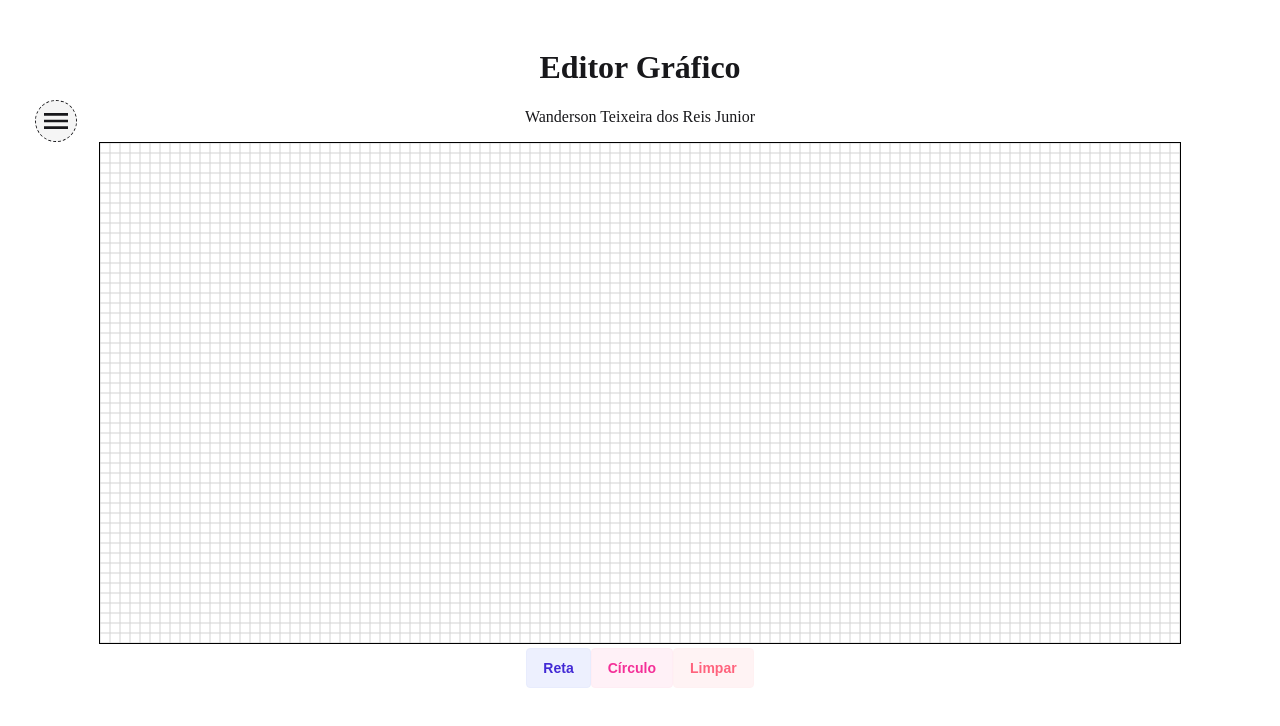
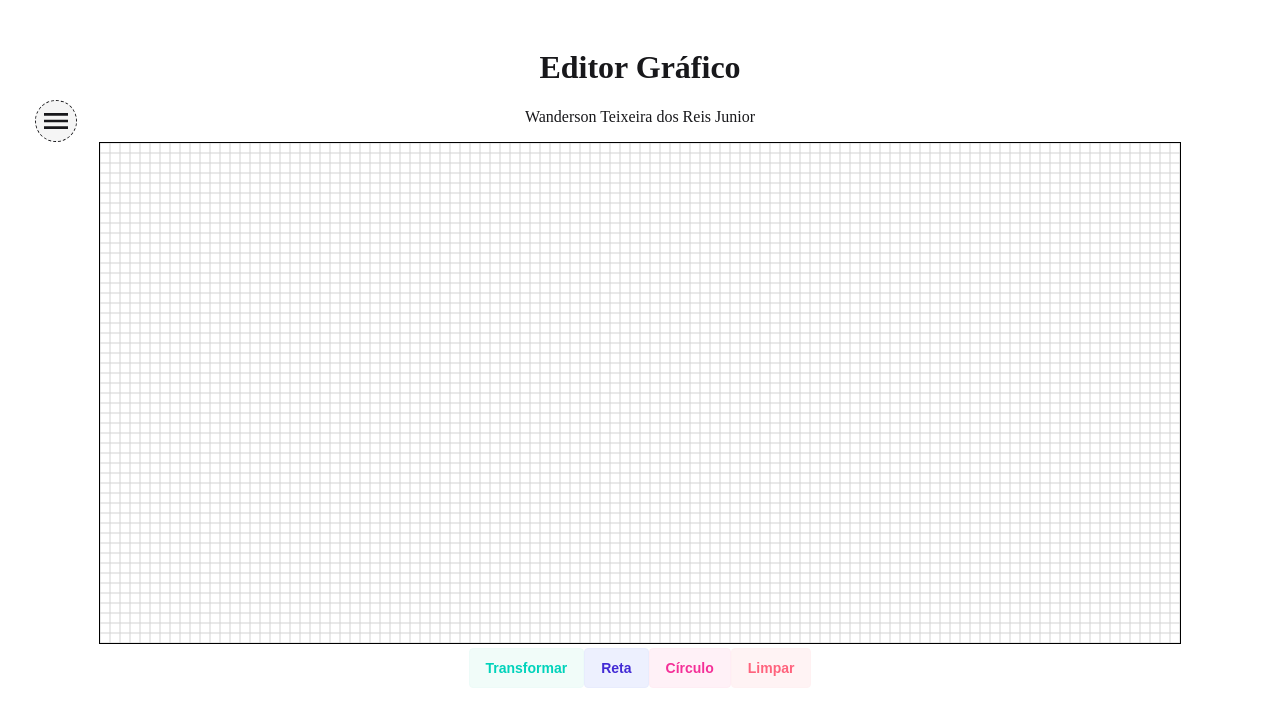
Before and after one commit to waands/TPCG_PAINT, a React (Vite) app: page / in a window 1280 px wide. Shown: the top 726 px of the page. Built offline with nearby package versions, Linux system fonts and the light colour scheme.

Commit message:
tried to implement shape translation and refactor drawing state management

```diff
--- a/src/App.tsx
+++ b/src/App.tsx
@@ -13,8 +13,8 @@ function App() {
     height: Math.floor((window.innerHeight - 300) / pixelSize) * pixelSize,
   });
   const [mode, setMode] = useState<string | null>(null);
-  const [drawnPixels, setDrawnPixels] = useState<
-    { x: number; y: number; type: string }[]
+  const [drawnShapes, setDrawnShapes] = useState<
+    { type: string; pixels: { x: number; y: number }[] }[]
   >([]);
 
   return (
@@ -38,10 +38,10 @@ function App() {
         pixelSize={pixelSize}
         mode={mode}
         canvasSize={canvasSize}
-        drawnPixels={drawnPixels}
-        setDrawnPixels={setDrawnPixels}
+        drawnShapes={drawnShapes}
+        setDrawnShapes={setDrawnShapes}
       />
-      <Functionalities setMode={setMode} setDrawnPixels={setDrawnPixels} />
+      <Functionalities setMode={setMode} setDrawnShapes={setDrawnShapes} />
     </div>
   );
 }
--- a/src/components/Canvas.tsx
+++ b/src/components/Canvas.tsx
@@ -1,5 +1,6 @@
 import React, { useRef, useEffect, useState } from 'react';
-import { drawDDA } from './Line';
+import { drawDDA } from '../utils/Line';
+import { translacao } from '../utils/TransformGeo2D';
 
 interface CanvasProps {
   mode: string | null;
@@ -7,9 +8,9 @@ interface CanvasProps {
   gridThickness: number;
   pixelSize: number;
   canvasSize: { width: number; height: number };
-  drawnPixels: { x: number; y: number; type:string }[];
-  setDrawnPixels: React.Dispatch<
-    React.SetStateAction<{ x: number; y: number; type: string }[]>
+  drawnShapes: { type: string; pixels: { x: number; y: number }[] }[];
+  setDrawnShapes: React.Dispatch<
+    React.SetStateAction<{ type: string; pixels: { x: number; y: number }[] }[]>
   >;
 }
 
@@ -20,7 +21,7 @@ export const colorPixel = (
   pixelSize: number,
 ) => {
   ctx.fillStyle = 'black';
-  ctx.fillRect(x*pixelSize, y*pixelSize, pixelSize, pixelSize);
+  ctx.fillRect(x * pixelSize, y * pixelSize, pixelSize, pixelSize);
 
   console.log(`Pintando pixel em (${x}, ${y})`);
 };
@@ -31,12 +32,13 @@ const Canvas: React.FC<CanvasProps> = ({
   gridThickness,
   pixelSize,
   canvasSize,
-  drawnPixels,
-  setDrawnPixels,
+  drawnShapes,
+  setDrawnShapes,
 }) => {
   const canvasRef = useRef<HTMLCanvasElement>(null);
   const [clicks, setClicks] = useState<{ x: number; y: number }[]>([]);
   const lastHighlightedRef = useRef<{ x: number; y: number } | null>(null);
+  const [selectedShape, setSelectedShape] = useState<{ type: string; pixels: { x: number; y: number }[] } | null>(null);
 
   // Função para destacar a posição do mouse
   const highlightMousePosition = (event: MouseEvent) => {
@@ -61,14 +63,23 @@ const Canvas: React.FC<CanvasProps> = ({
       if (showGrid) {
         ctx.strokeStyle = 'lightgray';
         ctx.lineWidth = gridThickness;
-        ctx.strokeRect(lastX * pixelSize, lastY * pixelSize, pixelSize, pixelSize);
+        ctx.strokeRect(
+          lastX * pixelSize,
+          lastY * pixelSize,
+          pixelSize,
+          pixelSize,
+        );
       }
 
-      // Redraw pixel if it was drawn before
-      const wasDrawn = drawnPixels.find(p => p.x === lastX && p.y === lastY);
+      // Verifica se o pixel foi desenhado antes
+      const wasDrawn = drawnShapes.some((shape) =>
+        shape.pixels.some((p) => p.x === lastX && p.y === lastY)
+      );
+
       if (wasDrawn) {
         colorPixel(ctx, lastX, lastY, pixelSize);
       }
+
     }
 
     // Draw new highlight
@@ -79,7 +90,6 @@ const Canvas: React.FC<CanvasProps> = ({
     // Update last highlighted position
     lastHighlightedRef.current = { x, y };
   };
-
 
   const drawGrid = (
     ctx: CanvasRenderingContext2D,
@@ -114,9 +124,12 @@ const Canvas: React.FC<CanvasProps> = ({
       drawGrid(ctx, canvas.width, canvas.height); // Redesenhar a grade
 
       // Redesenhar todos os pixels armazenados
-      drawnPixels.forEach(({ x, y }) => {
+      drawnShapes.forEach(({ pixels }) => {
+        pixels.forEach(({ x, y }) => {
           colorPixel(ctx, x, y, pixelSize);
         });
+      });
+
     };
 
     requestAnimationFrame(draw);
@@ -127,9 +140,25 @@ const Canvas: React.FC<CanvasProps> = ({
     return () => {
       //canvas.removeEventListener('mousemove', highlightMousePosition);
     };
-  }, [canvasSize, drawnPixels, showGrid, gridThickness, pixelSize]);
+  }, [canvasSize, drawnShapes, showGrid, gridThickness, pixelSize]);
 
 
+  const applyTranslation = (tx: number, ty: number) => {
+    if (!selectedShape) return;
+
+    setDrawnShapes((prevShapes) =>
+      prevShapes.map((shape) =>
+        shape === selectedShape ? translacao(shape, tx, ty) : shape
+      )
+    );
+  };
+
+
+const getClickedShape = (x: number, y: number) => {
+  return drawnShapes.find((shape) =>
+    shape.pixels.some((p) => Math.abs(p.x - x) < pixelSize && Math.abs(p.y - y) < pixelSize)
+  );
+};
 
 const handleCanvasClick = (event: React.MouseEvent<HTMLCanvasElement>) => {
   const rect = canvasRef.current?.getBoundingClientRect();
@@ -137,14 +166,24 @@ const Canvas: React.FC<CanvasProps> = ({
   const x = Math.floor((event.clientX - rect.left) / pixelSize);
   const y = Math.floor((event.clientY - rect.top) / pixelSize);
 
+  // Verifica se o usuário clicou em uma forma já desenhada
+  const clickedShape = getClickedShape(x, y);
+
+  if (clickedShape) {
+    setSelectedShape(clickedShape);
+    console.log("Forma selecionada:", clickedShape);
+    applyTranslation(10, 10);
+    return; // Evita que o clique crie uma nova forma
+  }
+
+  // Se não clicou em nenhuma forma, verifica se é para desenhar uma nova
   setClicks((prev) => {
     const newClicks = [...prev, { x, y }];
     if (newClicks.length === 2) {
       console.log('Ponto 1:', newClicks[0]);
       console.log('Ponto 2:', newClicks[1]);
-        // Adicionar a lógica para desenhar a linha entre os pontos
-        // Desenhar formas
-        if (mode === 'line' && newClicks.length === 2) {
+
+      if (mode === 'line') {
         drawDDA(
           canvasRef.current?.getContext('2d') as CanvasRenderingContext2D,
           newClicks[0].x,
@@ -152,15 +191,16 @@ const Canvas: React.FC<CanvasProps> = ({
           newClicks[1].x,
           newClicks[1].y,
           pixelSize,
-            setDrawnPixels,
+          setDrawnShapes
         );
       }
 
-        return [];
+      return []; // Reseta os cliques após desenhar a linha
     }
     return newClicks;
   });
 };
+
 
   // retornar o canvas com o tamanho da tela inteira
 
--- a/src/components/Controls.tsx
+++ b/src/components/Controls.tsx
@@ -228,7 +228,7 @@ const Controls: React.FC<ControlsProps> = ({
                 onClick={() => {
                   setNewCanvasSize((prev) => ({
                     ...prev,
-                    width: window.innerWidth,
+                    width: window.innerWidth - 50,
                   }));
                 }}
               >
@@ -257,7 +257,7 @@ const Controls: React.FC<ControlsProps> = ({
                 onClick={() => {
                   setNewCanvasSize((prev) => ({
                     ...prev,
-                    height: window.innerHeight,
+                    height: window.innerHeight - 120,
                   }));
                 }}
               >
--- a/src/components/Functionalities.tsx
+++ b/src/components/Functionalities.tsx
@@ -2,17 +2,19 @@ import React from 'react';
 
 interface FunctionalitiesProps {
   setMode: (mode: string | null) => void;
-  setDrawnPixels: React.Dispatch<
-    React.SetStateAction<{ x: number; y: number; type: string }[]>
+  setDrawnShapes: React.Dispatch<
+    React.SetStateAction<{ type: string; pixels: { x: number; y: number }[] }[]>
   >;
 }
 
 const Functionalities: React.FC<FunctionalitiesProps> = ({
   setMode,
-  setDrawnPixels,
+  setDrawnShapes,
 }) => {
   return (
     <div>
+      <button className="btn btn-soft btn-accent" onClick={() => setMode('transform')}>Transformar</button>
+
       <div className="dropdown dropdown-center">
         <button
           tabIndex={0}
@@ -26,14 +28,13 @@ const Functionalities: React.FC<FunctionalitiesProps> = ({
           tabIndex={0}
           className="dropdown-content menu bg-primary-content rounded-box z-1 w-52 p-2 shadow-sm"
         >
-          <li>
+          <li onClick={() => setMode('line')}>
             <a className="text-pimary">
               <input
                 type="radio"
                 name="radio-4"
                 className="radio radio-primary checked:bg-primary-content"
                 defaultChecked
-                onClick={() => setMode('line')}
               />
               {'DDA'}
             </a>
@@ -61,7 +62,7 @@ const Functionalities: React.FC<FunctionalitiesProps> = ({
         onClick={() => {
           if (window.confirm('Tem certeza que deseja limpar o canvas?')) {
             setMode(null);
-            setDrawnPixels([]);
+            setDrawnShapes([]);
           }
         }}
       >
--- a/src/components/Line.ts
+++ b/src/utils/Line.ts
@@ -1,4 +1,4 @@
-import { colorPixel } from './Canvas';
+import { colorPixel } from '../components/Canvas';
 
 export const drawDDA = (
   ctx: CanvasRenderingContext2D,
@@ -7,8 +7,8 @@ export const drawDDA = (
   x2: number,
   y2: number,
   pixelSize: number,
-  setDrawnPixels: React.Dispatch<
-    React.SetStateAction<{ x: number; y: number; type: string }[]>
+  setDrawnShapes: React.Dispatch<
+    React.SetStateAction<{ type: string; pixels: { x: number; y: number }[] }[]>
   >,
 ) => {
   let dx = x2 - x1;
@@ -36,8 +36,8 @@ export const drawDDA = (
     let roundedX = Math.round(x);
     let roundedY = Math.round(y);
     colorPixel(ctx, roundedX, roundedY, pixelSize);
-    newPixels.push({ x: roundedX, y: roundedY, type: 'line' });
+    newPixels.push({ x: roundedX, y: roundedY });
   }
   // Atualizar o estado dos pixels desenhados
-  setDrawnPixels((prev) => [...prev, ...newPixels]);
+  setDrawnShapes((prev) => [...prev, { type: 'line', pixels: newPixels }]);
 };
--- /dev/null
+++ b/src/utils/TransformGeo2D.ts
@@ -0,0 +1,13 @@
+export const translacao = (
+  shape: { type: string; pixels: { x: number; y: number }[] },
+  tx: number,
+  ty: number,
+) => {
+  return {
+    ...shape,
+    pixels: shape.pixels.map((p) => ({
+      x: p.x + tx,
+      y: p.y + ty,
+    })),
+  };
+};
```
Lines whose indentation alone changed are shown as unchanged.
